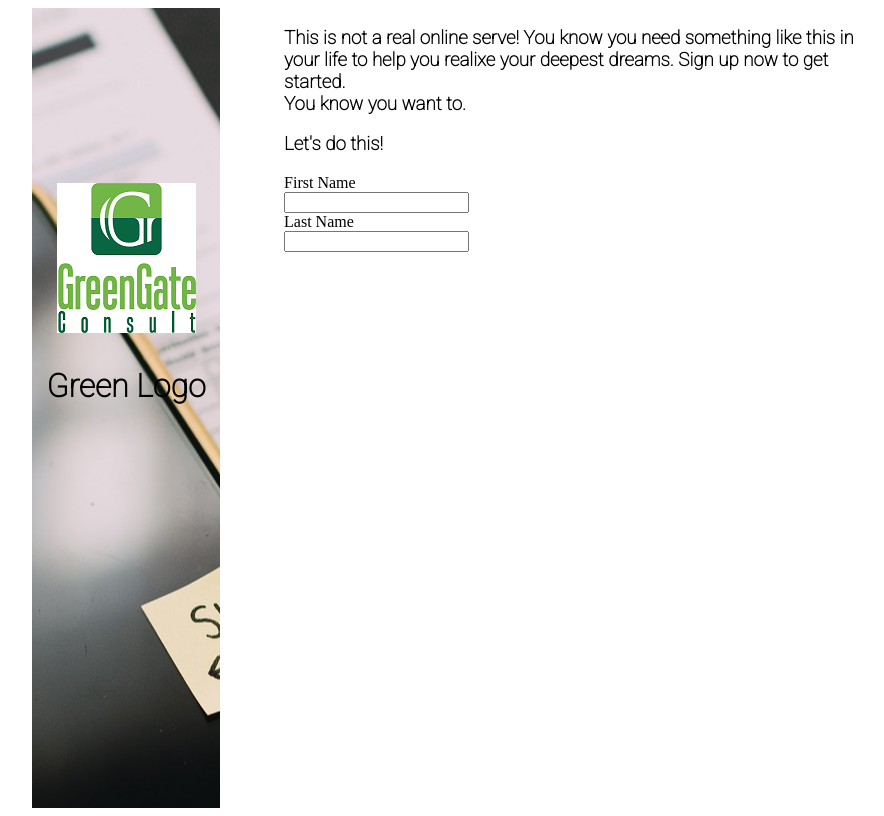
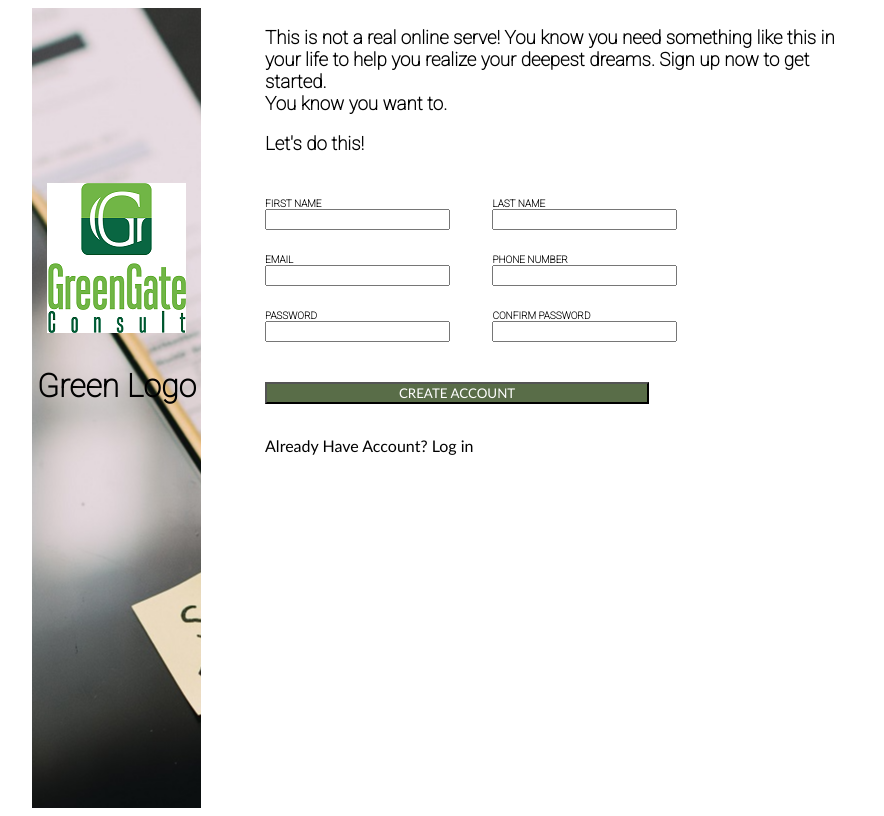
Before and after one commit to chidiHenry/Sign-Up-Form, a plain HTML site: page index.html in a window 1280 px wide. Shown: the whole page, without its empty margins (104-988 px from the left). Drawn offline with Linux system fonts and the light colour scheme.

Commit message:
Latest Iteration

```diff
--- a/index.html
+++ b/index.html
@@ -22,20 +22,46 @@
         </div>
 
         <div id="form">
-            <h3>This is not a real online serve! You know you need something like this in your life to help you realixe your
+            <h3>This is not a real online serve! You know you need something like this in your life to help you realize your
                 deepest dreams. Sign up now to get started. <br> You know you want to.</h3>
                 <p><h3>Let's do this!</h3></p>
 
-          <form action="">
-            <div class="names">
-                <label for="firstName">First Name</label>
+          <form id="myForm">
+            <div class="formInput">
+                <label for="firstName">FIRST NAME</label>
                 <input type="text" id="firstName">
-                <label for="lastName">Last Name</label>
+              </div>
+              <div class="formInput">
+                <label for="lastName">LAST NAME</label>
                 <input type="text" id="lastName">
-            </div>
+              </div>
+                <div class="formInput">
+                  <label for="email">EMAIL</label>
+                  <input type="email" id="email">
+                </div>
+                <div class="formInput">
+                  <label for="phone">PHONE NUMBER</label>
+                  <input type="tel" id="phone">
+                </div>
+                <div class="formInput">
+                  <label for="password">PASSWORD</label>
+                  <input type="password" id="password" class="password">
+                </div>
+                <div class="formInput">
+                  <label for="confirmPassword">CONFIRM PASSWORD</label>
+                  <input type="password" id="confirmPassword" class="password">
+                </div>
+                <div class="button">
+                  <button type="submit" id="submit">CREATE ACCOUNT</button>
+                </div>
+                <div id="message">
 
+                </div>
+                <div id="accountHolder">
+                  Already Have Account? Log in
+                </div>
+          </form>
 
-          </form>
         </div>
     </div>
 </body>
--- a/script.js
+++ b/script.js
@@ -0,0 +1,37 @@
+
+const submit = document.getElementById('submit');
+const message = document.getElementById('message');
+const form = document.getElementById('myForm');
+function verify(){
+
+    const password = document.getElementById('password').value;
+    const confirm = document.getElementById('confirmPassword').value;
+
+    if(password === confirm){
+        console.log('Success');
+        message.style.display = 'block';
+        message.innerHTML = 'Success';
+        message.classList.add('success')
+        message.classList.remove('error');
+
+
+    }else{
+        console.log('Error. Passwords do not match');
+        message.classList.add('error');
+        message.classList.remove('success');
+        message.style.display = 'block';
+        message.innerHTML = 'Error. Passwords do not match';
+
+
+    }
+
+}
+// submit.addEventListener('click', ()=>{
+//     verify();
+// })
+
+
+form.onsubmit = function(e){
+    verify();
+    e.preventDefault();
+}
--- a/styles.css
+++ b/styles.css
@@ -34,12 +34,53 @@
     margin-left: 5vw;
     margin-right: 15vw;
 }
-input{
-    display: flex;
+.formInput{
+    display: inline-block;
+    margin-right: 3vw;
+    border-color: #E5E7EB;
+}
+.formInput:focus{
+    border-color: blue;
+    box-shadow:0lvw;
+}
+.formInput:invalid{
+    border-color: pink;
+}
+label{
+    display: block;
+    font-family: 'Roboto', sans-serif;
+    font-size:x-small;
+    font-weight:bolder;
+    margin-top: 3vh;
 }
 h3{
     font-family: 'Roboto', sans-serif;
 }
-label{
-    display: block;
+.button{
+    margin-top: 5vh;
 }
+button{
+    background-color: #596D48;
+    color: white;
+    width: 30vw;
+    font-family: 'Gill Sans', 'Gill Sans MT', Calibri, 'Trebuchet MS', sans-serif;
+    font-weight: 400;
+}
+#accountHolder{
+ margin-top: 4vh;
+ font-family: 'Gill Sans', 'Gill Sans MT', Calibri, 'Trebuchet MS', sans-serif;
+}
+
+.error{
+border: 2px solid red;
+}
+
+.success{
+    background-color:  lightgreen;
+}
+
+#message{
+    display: none;
+    width: fit-content;
+    padding-right:1vw;
+}
```
